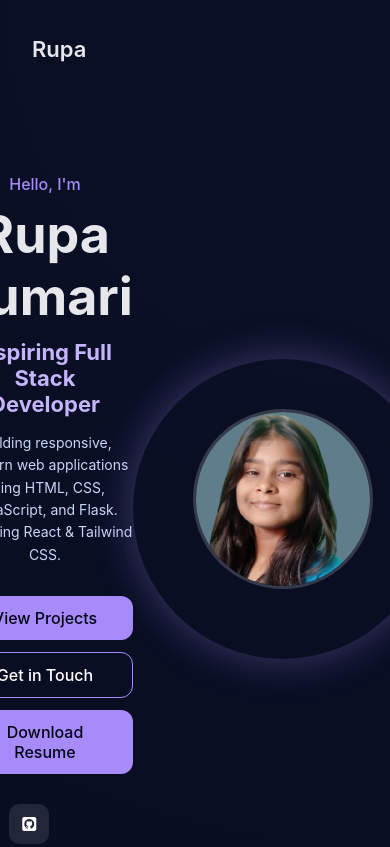
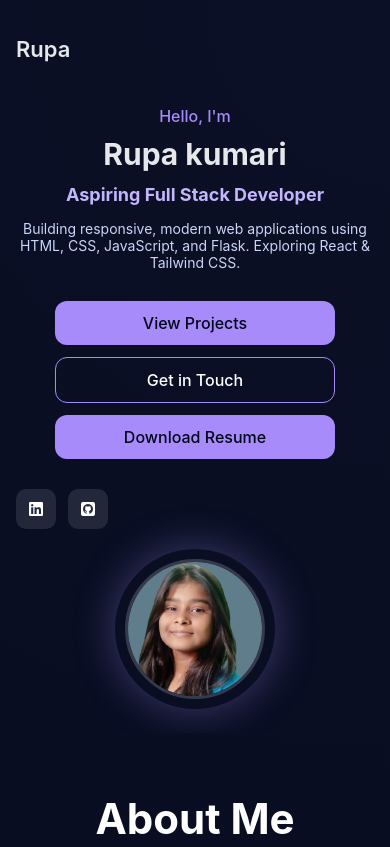
Before and after one commit to mandal-rupa/portfolio, a plain HTML site: page index.html in a window 390 px wide. Shown: the top 847 px of the page. Drawn offline with Linux system fonts and the light colour scheme.

Commit message:
Update style.css

```diff
--- a/style.css
+++ b/style.css
@@ -582,231 +582,66 @@ body {
     margin: 0 12px;
   }
 }
-/* HERO MOBILE FIX */
+/* MOBILE */
+@media (max-width: 600px) {
+  .footer-inner {
+    flex-direction: column;
+    gap: 10px;
+    text-align: center;
+  }
+   .footer-links a {
+    margin: 0 12px;
+  }
+}
+
+/* MOBILE FIX */
+
 @media (max-width: 600px) {
 
-  body {
-    overflow-x: hidden;
+  /* NAVBAR */
+  .nav-links {
+    display: none;
   }
 
-  .hero,
-  .hero-content,
-  .hero-inner {
-    flex-direction: column;
-    align-items: center;
-    text-align: center;
+  .navbar {
+    padding: 12px 0;
   }
 
-  .profile-img,
-  .hero img {
-    width: 180px;
-    height: 180px;
-    margin: 0 auto 20px;
-    display: block;
-  }
-}
-/*MOBILE OVERFLOW & HERO FIX */
-@media (max-width: 600px) {
-
-  html, body {
-    width: 100%;
-    overflow-x: hidden;
+  /* HERO */
+  .hero {
+    padding: 24px 16px;
+    min-height: auto;
   }
 
-  .hero,
-  .hero-container,
-  .hero-inner {
+  .hero-content {
     display: flex;
     flex-direction: column;
     align-items: center;
     text-align: center;
+    margin-top: 32px;
     width: 100%;
+  }
+
+    .hero-text {
+    width: 100%;
+  }
+
+
+  .hero-text h1 {
+    font-size: 30px;
+    line-height: 1.25;
+  }
+
+  .hero-text h3 {
+    font-size: 18px;
+  }
+
+  .hero-text p {
+    font-size: 14px;
     max-width: 100%;
   }
 
-  .hero-left,
-  .hero-right {
-    width: 100%;
-    max-width: 100%;
-  }
-
-  h1 {
-    font-size: 30px;
-    line-height: 1.2;
-    word-break: break-word;
-  }
-
-  h2 {
-    font-size: 20px;
-  }
-
-  p {
-    font-size: 14px;
-    line-height: 1.6;
-  }
-
-  .btn,
-  button {
-    width: 90%;
-    max-width: 320px;
-  }
-}
-/*GLOBAL MOBILE OVERFLOW FIX */
-@media (max-width: 600px) {
-
-  html, body {
-    width: 100%;
-    overflow-x: hidden;
-  }
-
-  /* NAVBAR FIX */
-  .navbar,
-  nav {
-    width: 100%;
-    padding: 12px 16px;
-  }
-
-  .nav-links,
-  .nav-menu {
-    display: none; /* hide desktop menu */
-  }
-
-  /* HERO FIX */
-  .hero,
-  .hero-container,
-  .hero-inner {
-    flex-direction: column;
-    align-items: center;
-    text-align: center;
-    width: 100%;
-  }
-
-  h1 {
-    font-size: 28px;
-    line-height: 1.2;
-    word-break: break-word;
-  }
-
-  p {
-    font-size: 14px;
-    line-height: 1.6;
-  }
-
-  .btn,
-  button {
-    width: 90%;
-    max-width: 320px;
-  }
-}
-/* FINAL MOBILE NAVBAR FIX */
-@media (max-width: 600px) {
-
-  .nav-links,
-  .nav-menu,
-  .navbar ul {
-    display: none !important;
-  }
-
-  .logo {
-    font-size: 22px;
-  }
-}
-/* FIX TEXT BREAKING ON MOBILE */
-@media (max-width: 600px) {
-
-  h1, h2 {
-    word-break: normal;
-    overflow-wrap: normal;
-    white-space: normal;
-    max-width: 100%;
-  }
-
-  .hero,
-  .hero-container,
-  .hero-left {
-    width: 100%;
-    max-width: 100%;
-    padding: 0 16px;
-  }
-}
-/* FINAL MOBILE FULL-WIDTH FIX  */
-@media (max-width: 600px) {
-
-  html, body {
-    width: 100%;
-    max-width: 100%;
-    overflow-x: hidden;
-  }
-
-  section,
-  .section,
-  .container,
-  .about,
-  .about-section,
-  .about-inner {
-    width: 100%;
-    max-width: 100%;
-    margin: 0 auto;
-    padding-left: 16px;
-    padding-right: 16px;
-    box-sizing: border-box;
-  }
-}
-/* HERO PERFECT MOBILE FIX */
-@media (max-width: 600px) {
-
-  /* HERO CONTAINER */
-  .hero,
-  .hero-container,
-  .hero-inner {
-    flex-direction: column;
-    align-items: center;
-    justify-content: flex-start;
-    text-align: center;
-    padding: 24px 16px;
-    gap: 20px;
-  }
-
-  /* TEXT SIDE */
-  .hero-left {
-    width: 100%;
-    max-width: 100%;
-  }
-
-  .hero-left h1 {
-    font-size: 30px;
-    line-height: 1.25;
-    margin-bottom: 8px;
-  }
-
-  .hero-left h2 {
-    font-size: 18px;
-    margin-bottom: 12px;
-  }
-
-  .hero-left p {
-    font-size: 14px;
-    line-height: 1.6;
-    margin-bottom: 16px;
-  }
-
-  /* IMAGE SIDE */
-  .hero-right,
-  .profile-wrapper {
-    width: 100%;
-    display: flex;
-    justify-content: center;
-  }
-
-  .hero-right img,
-  .profile-img {
-    width: 170px;
-    height: 170px;
-  }
-
-  /* BUTTONS */
-  .hero-buttons,
-  .btn-group {
+  .hero-buttons {
     flex-direction: column;
     gap: 12px;
   }
@@ -816,4 +651,32 @@ body {
     max-width: 280px;
     margin: 0 auto;
   }
+
+  .hero-image {
+  width: 160px;
+  height: 160px;
+  margin-top: 20px;
 }
+
+.hero-image img {
+  width: 140px;
+  height: 140px;
+}
+
+
+  /* ABOUT */
+  .about-section {
+    padding: 60px 16px;
+  }
+
+  .about-grid {
+    grid-template-columns: 1fr;
+  }
+
+  /* FOOTER */
+  .footer-inner {
+    flex-direction: column;
+    gap: 10px;
+    text-align: center;
+  }
+}
```
